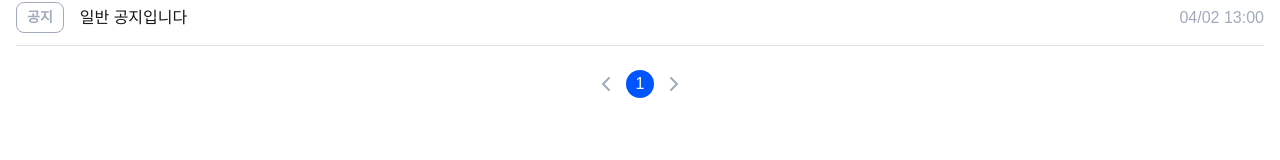
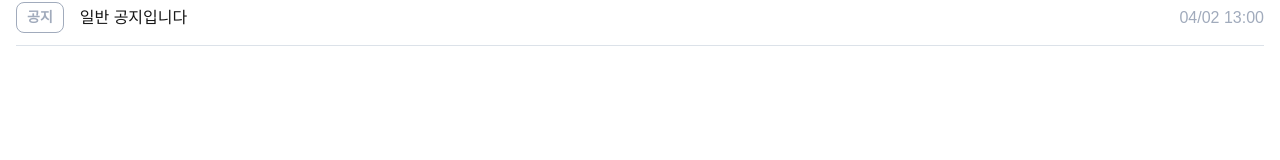
Before and after one commit to LUCAUS-Likelion14th/FrontEnd, a Next.js app: page /info/notice in a window 1280 px wide. Shown: the part 241-401 px from the top of the page. Built offline with nearby package versions, Linux system fonts and the light colour scheme.

Commit message:
reafactor: 페이지네이션 기능 통합

```diff
--- a/app/booth/page.tsx
+++ b/app/booth/page.tsx
@@ -8,6 +8,7 @@ import BoothCard from "@/components/booth/BoothCard";
 import BoothPagination from "@/components/booth/BoothPagination";
 import { BOOTH_DATA, BoothLocation, BoothCategory } from "@/data/boothData";
 import DateFilter from "@/components/common/DateFilter";
+import Pagination from "@/components/common/Pagination";
 
 const PAGE_SIZE = 8;
 
@@ -159,10 +160,10 @@ export default function BoothPage() {
         )}
 
         {/* 페이지네이션 */}
-        <BoothPagination
-          currentPage={currentPage}
+        <Pagination
+          page={currentPage}
           totalPages={totalPages}
-          onPageChange={setCurrentPage}
+          onChange={setCurrentPage}
         />
       </section>
     </main>
--- a/app/info/lost/page.tsx
+++ b/app/info/lost/page.tsx
@@ -5,7 +5,6 @@ import Pagination from "@/components/common/Pagination";
 import LostItemCard from "@/components/info/LostItemCard";
 import LostTypeFilter from "@/components/info/LostTypeFilter";
 import { lostItems } from "@/data/lostItemData";
-import usePagination from "@/hooks/usePagination";
 import { useState } from "react";
 import DateFilter from "@/components/common/DateFilter";
 
@@ -14,6 +13,7 @@ const ITEMS_PER_PAGE = 6;
 export default function LostPage() {
   const [selectedDate, setSelectedDate] = useState("all");
   const [selectedType, setSelectedType] = useState("all");
+  const [currentPage, setCurrentPage] = useState(1);
 
   const filteredItems = lostItems
     .filter((item) =>
@@ -23,10 +23,21 @@ export default function LostPage() {
       selectedType === "all" ? true : item.type === selectedType,
     );
 
-  const { page, setPage, totalPages, currentData } = usePagination(
-    filteredItems,
-    ITEMS_PER_PAGE,
+  const totalPages = Math.ceil(filteredItems.length / ITEMS_PER_PAGE);
+  const currentData = filteredItems.slice(
+    (currentPage - 1) * ITEMS_PER_PAGE,
+    currentPage * ITEMS_PER_PAGE,
   );
+
+  const handleDateChange = (date: string) => {
+    setSelectedDate(date);
+    setCurrentPage(1);
+  };
+
+  const handleTypeChange = (type: string) => {
+    setSelectedType(type);
+    setCurrentPage(1);
+  };
 
   return (
     <main className="px-4 pt-2.5 pb-25">
@@ -44,11 +55,11 @@ export default function LostPage() {
       <div className="flex gap-4 mb-7">
         <DateFilter
           selectedDate={selectedDate}
-          onSelectDate={setSelectedDate}
+          onSelectDate={handleDateChange}
         />
         <LostTypeFilter
           selectedType={selectedType}
-          onSelectType={setSelectedType}
+          onSelectType={handleTypeChange}
         />
       </div>
 
@@ -58,7 +69,11 @@ export default function LostPage() {
         ))}
       </div>
 
-      <Pagination page={page} totalPages={totalPages} onChange={setPage} />
+      <Pagination
+        page={currentPage}
+        totalPages={totalPages}
+        onChange={setCurrentPage}
+      />
     </main>
   );
 }
--- a/app/info/notice/page.tsx
+++ b/app/info/notice/page.tsx
@@ -4,11 +4,13 @@ import BackButton from "@/components/common/BackButton";
 import Pagination from "@/components/common/Pagination";
 import NoticeItem from "@/components/info/NoticeItem";
 import { notices } from "@/data/notice";
-import usePagination from "@/hooks/usePagination";
+import { useState } from "react";
 
 const ITEMS_PER_PAGE = 10;
 
 export default function NoticePage() {
+  const [currentPage, setCurrentPage] = useState(1);
+
   const sortedNotices = [...notices].sort((a, b) => {
     if (a.category === "important" && b.category !== "important") return -1;
     if (a.category !== "important" && b.category === "important") return 1;
@@ -16,9 +18,11 @@ export default function NoticePage() {
     return new Date(b.date).getTime() - new Date(a.date).getTime();
   });
 
-  const { page, setPage, totalPages, currentData } = usePagination(
-    sortedNotices,
-    ITEMS_PER_PAGE,
+  const totalPages = Math.ceil(sortedNotices.length / ITEMS_PER_PAGE);
+  const startIndex = (currentPage - 1) * ITEMS_PER_PAGE;
+  const currentData = sortedNotices.slice(
+    startIndex,
+    startIndex + ITEMS_PER_PAGE,
   );
 
   return (
@@ -40,7 +44,11 @@ export default function NoticePage() {
         ))}
       </section>
 
-      <Pagination page={page} totalPages={totalPages} onChange={setPage} />
+      <Pagination
+        page={currentPage}
+        totalPages={totalPages}
+        onChange={setCurrentPage}
+      />
     </main>
   );
 }
--- a/components/common/Pagination.tsx
+++ b/components/common/Pagination.tsx
@@ -15,9 +15,17 @@ export default function Pagination({
   totalPages,
   onChange,
 }: PaginationProps) {
+  if (totalPages <= 1) return null;
+
   const currentGroup = Math.ceil(page / PAGE_GROUP_SIZE);
   const startPage = (currentGroup - 1) * PAGE_GROUP_SIZE + 1;
   const endPage = Math.min(startPage + PAGE_GROUP_SIZE - 1, totalPages);
+
+  const pages = Array.from(
+    { length: endPage - startPage + 1 },
+    (_, i) => startPage + i,
+  );
+
   return (
     <div className="flex justify-center gap-2 mt-6">
       <button
@@ -27,10 +35,7 @@ export default function Pagination({
         <FiChevronLeft size={24} className="text-[#A1ABBC]" />
       </button>
 
-      {Array.from(
-        { length: endPage - startPage + 1 },
-        (_, i) => startPage + i,
-      ).map((pageNum) => (
+      {pages.map((pageNum) => (
         <button
           key={pageNum}
           onClick={() => onChange(pageNum)}
--- a/hooks/usePagination.ts
+++ /dev/null
@@ -1,19 +0,0 @@
-import { useState } from "react";
-
-export default function usePagination<T>(data: T[], itemsPerPage: number) {
-  const [page, setPage] = useState(1);
-
-  const totalPages = Math.ceil(data.length / itemsPerPage);
-
-  const start = (page - 1) * itemsPerPage;
-  const end = start + itemsPerPage;
-
-  const currentData = data.slice(start, end);
-
-  return {
-    page,
-    setPage,
-    totalPages,
-    currentData,
-  };
-}
```
